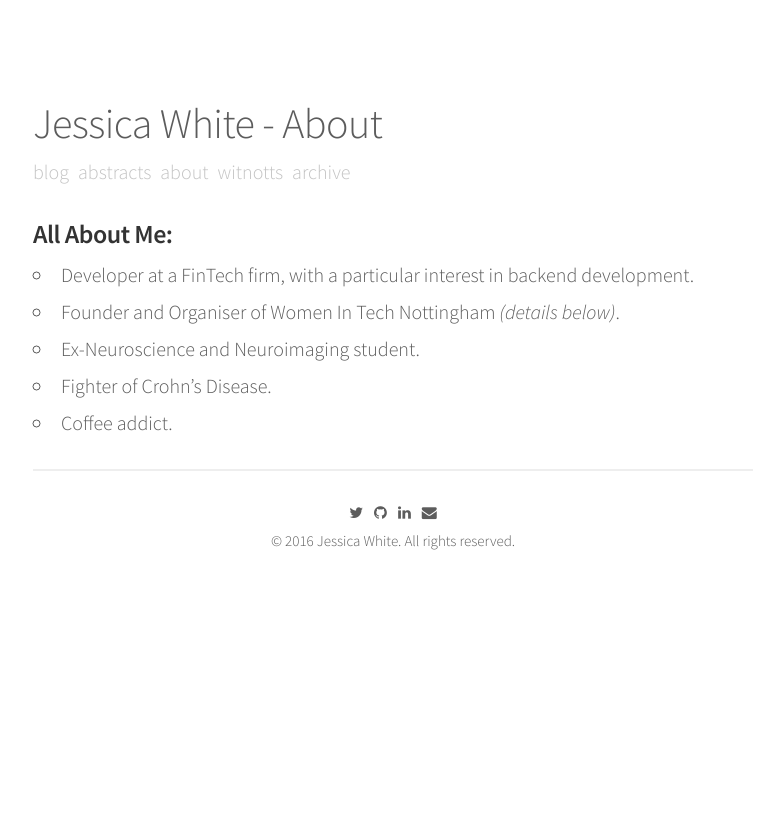
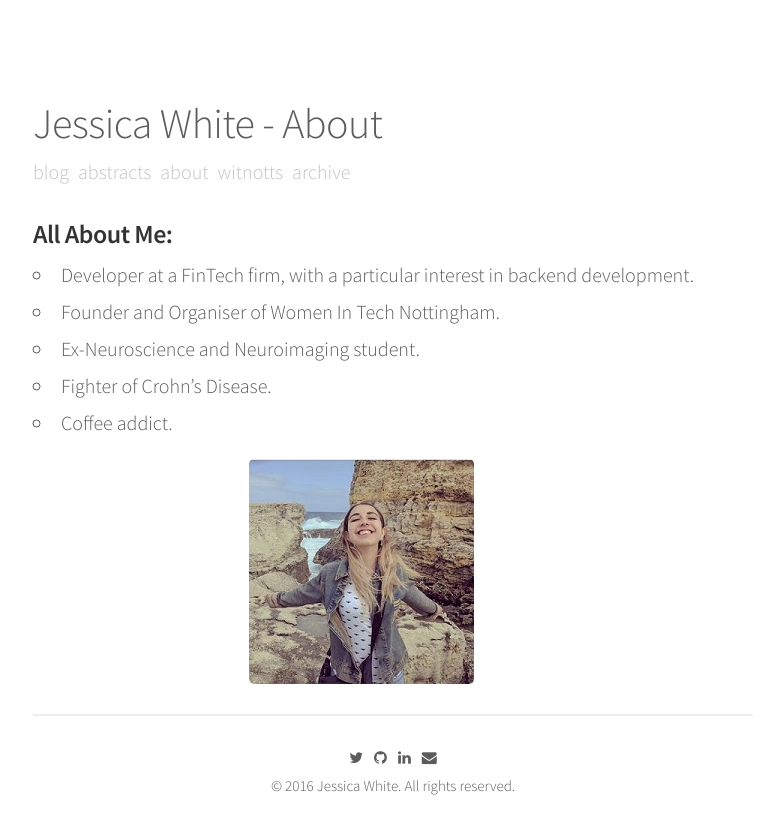
Before and after one commit to wordshaker/jesswhite_4, a Jekyll site: the page built from about.md, in a window 1280 px wide. Shown: the top 834 px of the page, without its empty margins (247-1031 px from the left). Built offline with Jekyll 4.4.1, drawn with Linux system fonts in a browser that asks for light colours; nearby versions of some CDN libraries.

Commit message:
edit about page

```diff
--- a/about.md
+++ b/about.md
@@ -5,7 +5,11 @@ permalink: /about/
 
 #### All About Me:
 * Developer at a FinTech firm, with a particular interest in backend development.
-* Founder and Organiser of Women In Tech Nottingham _(details below)_.
+* Founder and Organiser of Women In Tech Nottingham.
 * Ex-Neuroscience and Neuroimaging student.
 * Fighter of Crohn's Disease.
 * Coffee addict.
+
+<div style="align:center; width:80%;; margin-left:30%" markdown="1">
+![Presenting](/assets/images/about/me.jpg)
+</div>
```
Also changed, not shown: assets/images/about/me.jpg (added).
